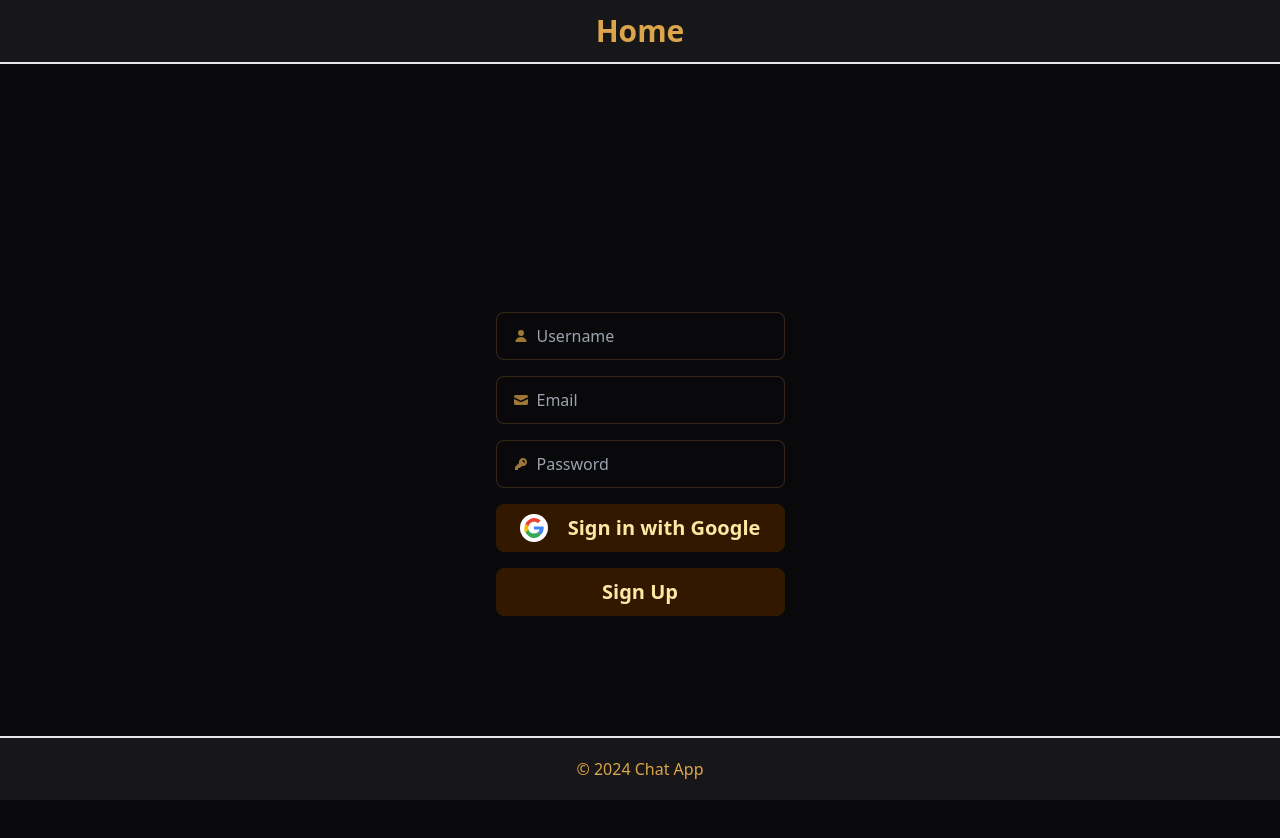
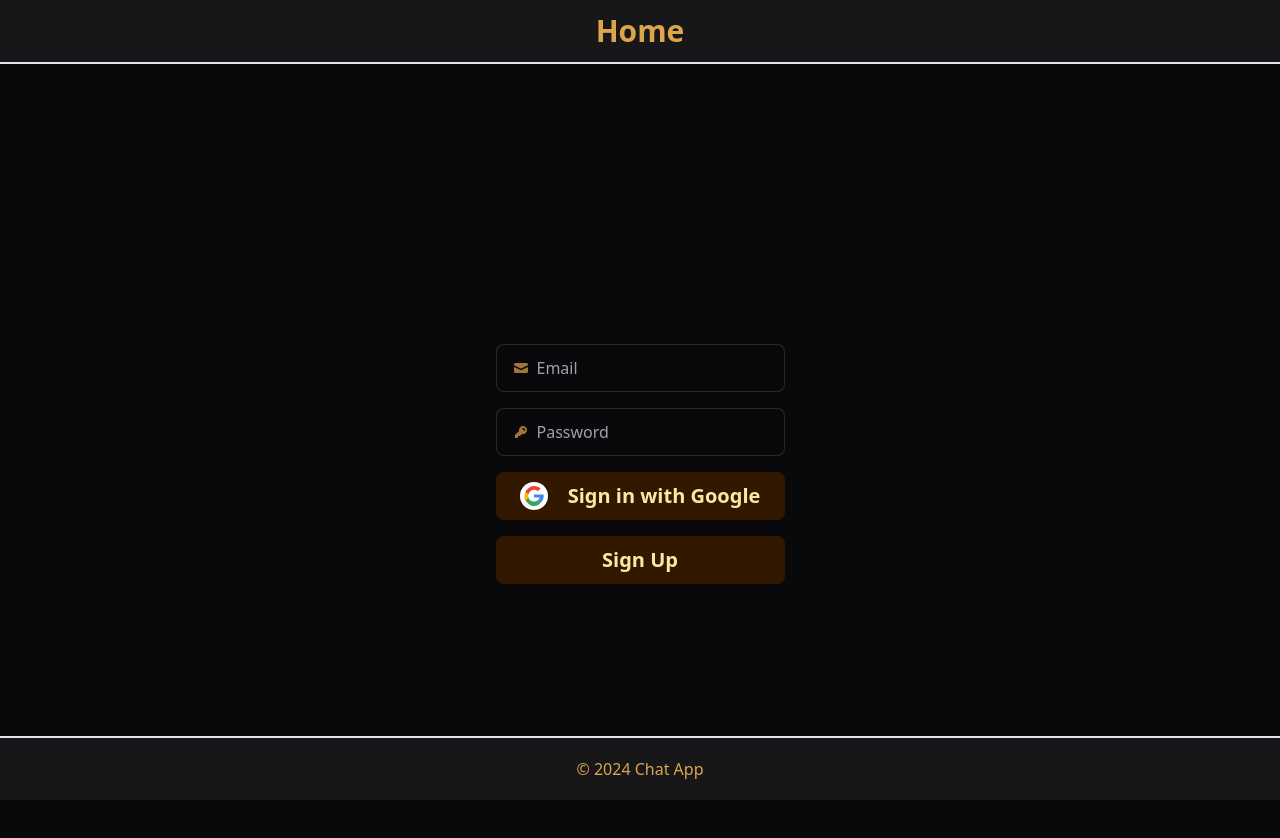
Before and after one commit to SDE-Coding-Wizards/Chat-app, a Next.js app: page /signUp in a window 1280 px wide. Shown: the top 838 px of the page. Built offline with nearby package versions, Linux system fonts and the light colour scheme.

Commit message:
Included privateKey in user table in database (NEVER DO THIS NORMALLY)

```diff
--- a/app/(pages)/login/page.tsx
+++ b/app/(pages)/login/page.tsx
@@ -22,7 +22,7 @@ export default function login() {
     // localStorage.setItem("privateKey", privateKey);
   }
   return (
-    <main className="flex items-center justify-center min-h-screen bg-base-100">
+    <main className="flex items-center justify-center bg-base-100">
       <div className="flex flex-col space-y-4">
         <label className="input input-bordered flex items-center gap-2">
           <svg
--- a/app/(pages)/signUp/page.tsx
+++ b/app/(pages)/signUp/page.tsx
@@ -1,5 +1,6 @@
 "use client";
 
+import { encryptMessage } from "@/utils/symmetric";
 import { generateKeys } from "@/utils/keyPair";
 import axios from "axios";
 import { useState } from "react";
@@ -13,10 +14,18 @@ export default function SignUp() {
 
     const { privateKey, publicKey } = await generateKeys();
 
+    const key = process.env.NEXT_PUBLIC_ENCRYPTION_KEY;
+
+    if (!key) throw new Error("No key found");
+
+    // const { content, iv } = encryptMessage(privateKey, key);
+
     const { data: newUser } = await axios.post("/api/auth/signup", {
       email,
       password,
       publicKey,
+      //! DONT DO THIS IN NORMALLY
+      privateKey,
     });
 
     console.log(newUser);
@@ -26,17 +35,6 @@ export default function SignUp() {
   return (
     <main className="flex items-center justify-center min-h-screen bg-base-100">
       <div className="flex flex-col space-y-4">
-        <label className="input input-bordered flex items-center gap-2">
-          <svg
-            xmlns="http://www.w3.org/2000/svg"
-            viewBox="0 0 16 16"
-            fill="currentColor"
-            className="w-4 h-4 opacity-70"
-          >
-            <path d="M8 8a3 3 0 1 0 0-6 3 3 0 0 0 0 6ZM12.735 14c.618 0 1.093-.561.872-1.139a6.002 6.002 0 0 0-11.215 0c-.22.578.254 1.139.872 1.139h9.47Z" />
-          </svg>
-          <input type="text" className="grow" placeholder="Username" />
-        </label>
         <label className="input input-bordered flex items-center gap-2">
           <svg
             xmlns="http://www.w3.org/2000/svg"
--- a/app/api/auth/signup/route.ts
+++ b/app/api/auth/signup/route.ts
@@ -13,6 +13,8 @@ const schema = z.object({
     .string({ message: "Invalid password." })
     .min(8, { message: "Password must be at least 8 characters long." }),
   publicKey: z.string({ message: "Invalid public key." }),
+  //! DONT DO THIS NORMALLY
+  privateKey: z.string({ message: "Invalid private key." }),
 });
 
 export async function POST(req: Request, res: NextResponse) {
@@ -28,7 +30,7 @@ export async function POST(req: Request, res: NextResponse) {
       status: 400,
     });
   }
-  const { email, password, publicKey } = result.data;
+  const { email, password, publicKey, privateKey } = result.data;
 
   //check if user exists
   const connection = await getClient();
@@ -62,21 +64,23 @@ export async function POST(req: Request, res: NextResponse) {
     password: passwordHash,
     status_id: 2,
     public_key: publicKey,
+    private_key: privateKey,
   } as User;
 
   //save user in database
   const [newUser] = await connection.execute(
-    "INSERT INTO users (uuid, email, password, status_id, public_key) VALUES (uuid(), ?, ?, ?, ?) RETURNING *",
-    [user.email, user.password, user.status_id, user.public_key]
+    "INSERT INTO users (uuid, email, password, status_id, public_key, private_key) VALUES (uuid(), ?, ?, ?, ?, ?) RETURNING *",
+    [
+      user.email,
+      user.password,
+      user.status_id,
+      user.public_key,
+      user.private_key,
+    ]
   );
 
-  // get newly created user
-  // const [newUser]: User[] = await connection.query(
-  //   "SELECT * FROM users ORDER BY created_at DESC LIMIT 1"
-  // );
-
   //set user token in cookies
-  const SECRETKEY = process.env.JWT_SECRET_KEY as unknown as KeyLike;
+  const SECRETKEY = new TextEncoder().encode(process.env.JWT_SECRET_KEY);
   const payload: JWTPayload = {
     uuid: user.uuid,
     email: user.email,
--- a/types/user.ts
+++ b/types/user.ts
@@ -6,6 +6,9 @@ export interface User extends CreateUser {
   image_path?: string;
   bio?: string;
   public_key: string;
+
+  //! DONT DO THIS NORMALLY
+  private_key?: string;
 }
 export interface CreateUser {
   email: string;
```
